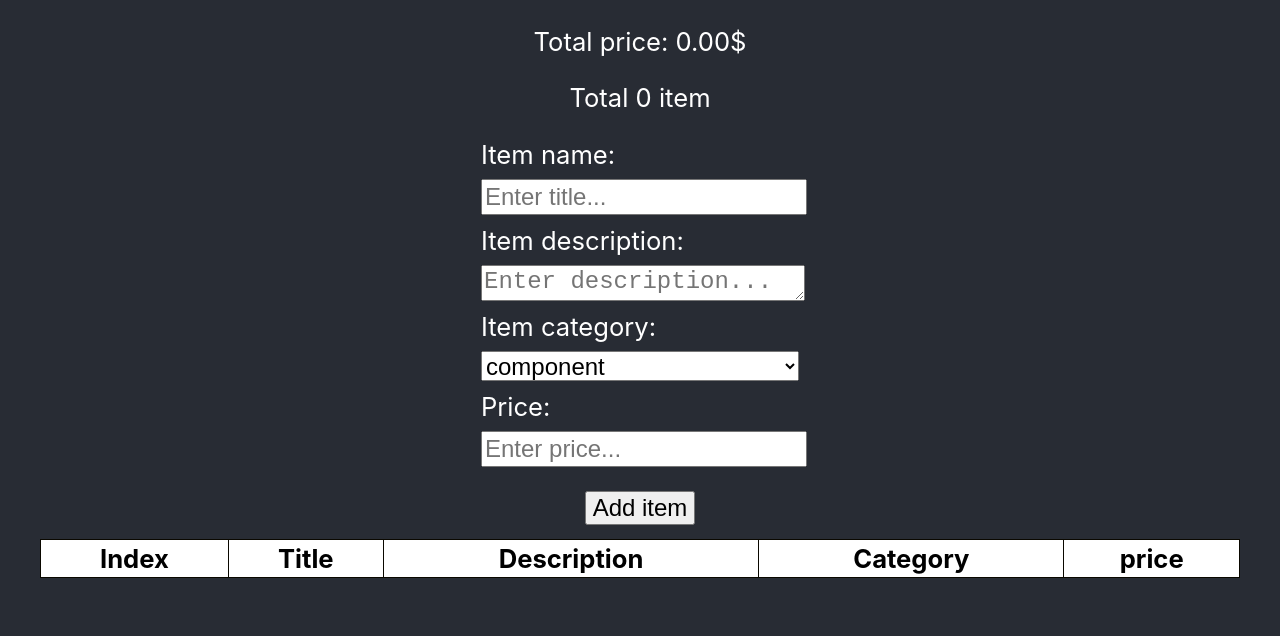
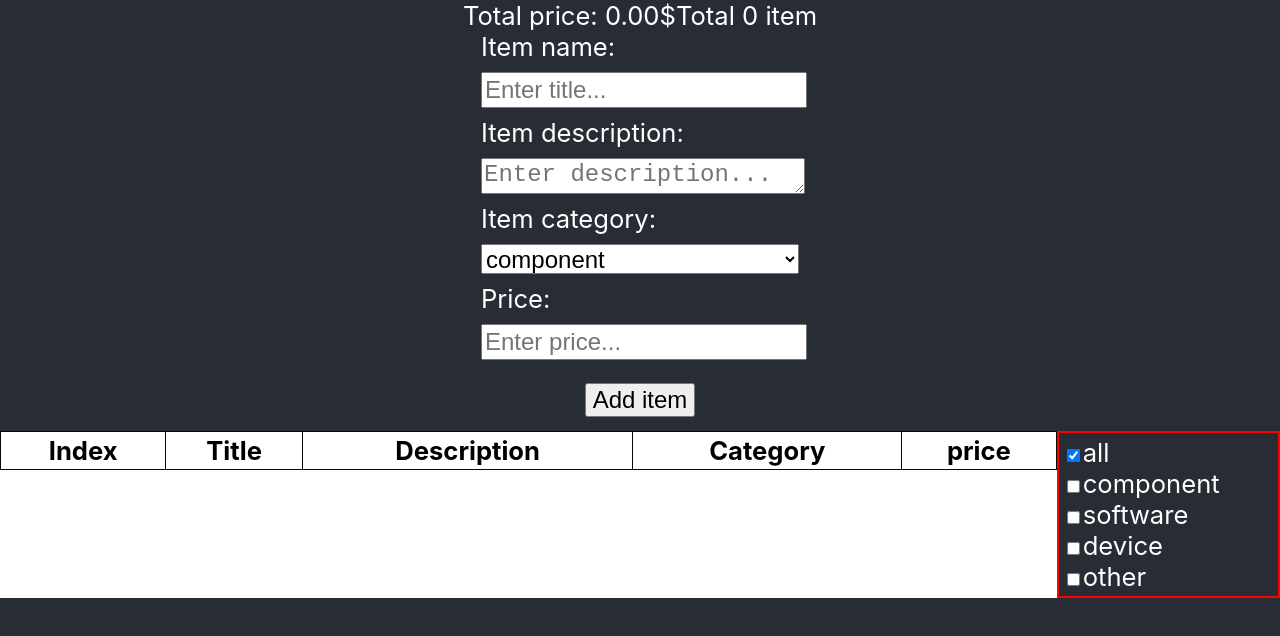
Before and after one commit to olaftarlowski/mdb-task, a React (Create React App) app: page / in a window 1280 px wide. Shown: the top 636 px of the page. Built offline with nearby package versions, Linux system fonts and the light colour scheme.

Commit message:
side menu component renders checkboxes, filtering through checkboxes applied

```diff
--- a/src/App.js
+++ b/src/App.js
@@ -2,6 +2,7 @@ import { useEffect, useState } from "react";
 import styled from "styled-components";
 import AddNewItem from "./components/AddNewItem/AddNewItem";
 import FullList from "./components/FullList/FullList";
+import SideMenu from "./components/SideMenu/SideMenu";
 
 const InitialWrapper = styled.div`
   text-align: center;
@@ -12,6 +13,17 @@ const InitialWrapper = styled.div`
   align-items: center;
   font-size: 1.6em;
   color: white;
+
+  p {
+    display: inline-block;
+    margin: 0;
+  }
+`;
+const MainContentWrapper = styled.div`
+  width: 100%;
+  display: flex;
+  flex-direction: row;
+  /* justify-content: center; */
 `;
 
 const getLocalStorage = () => {
@@ -26,7 +38,12 @@ const getLocalStorage = () => {
 const App = () => {
   const [fullList, setFullList] = useState(getLocalStorage());
   const [totalPrice, setTotalPrice] = useState(0);
-  // console.log(fullList);
+  const [
+    categoriesList,
+    //  setCategoriesList
+  ] = useState(["all", "component", "software", "device", "other"]);
+  const [activeCategories, setActiveCategories] = useState(["all"]);
+
   const countTotalPrice = (arr) =>
     arr.reduce(
       (previousValue, currentValue) => previousValue + +currentValue.price,
@@ -51,6 +68,39 @@ const App = () => {
     });
   };
 
+  const filterCheckbox = (checkbox) => {
+    if (checkbox === "all") {
+      setActiveCategories(["all"]);
+    }
+    if (activeCategories.includes(checkbox)) {
+      setActiveCategories((currentList) => {
+        const updatedList = currentList.filter(
+          (item) => item.toLowerCase() !== checkbox
+        );
+        if (updatedList.length === 0) {
+          setActiveCategories(["all"]);
+        } else {
+          return updatedList;
+        }
+        return updatedList;
+      });
+    } else {
+      setActiveCategories((prevState) => {
+        return [
+          ...prevState.filter((item) => item !== "all"),
+          checkbox.toLowerCase(),
+        ];
+      });
+    }
+  };
+
+  const filterFullList = fullList.filter((el) => {
+    if (activeCategories.includes("all")) {
+      return el;
+    }
+    return activeCategories.includes(el.category);
+  });
+
   return (
     <InitialWrapper>
       <div>
@@ -59,8 +109,18 @@ const App = () => {
           Total {fullList.length} {fullList.length > 1 ? "items" : "item"}
         </p>
       </div>
-      <AddNewItem addNewItem={addNewListItemHandler} />
-      <FullList dataList={fullList} deleteItem={deleteItemHandler} />
+      <AddNewItem
+        addNewItem={addNewListItemHandler}
+        categories={categoriesList}
+      />
+      <MainContentWrapper>
+        <FullList dataList={filterFullList} deleteItem={deleteItemHandler} />
+        <SideMenu
+          checkStatus={activeCategories}
+          categoriesList={categoriesList}
+          filterCheckbox={filterCheckbox}
+        />
+      </MainContentWrapper>
     </InitialWrapper>
   );
 };
--- a/src/components/AddNewItem/AddNewItem.js
+++ b/src/components/AddNewItem/AddNewItem.js
@@ -30,10 +30,7 @@ const AddNewItem = (props) => {
   const [price, setPrice] = useState(0);
   const [symbolsArr] = useState(["e", "E", "+", "-"]);
 
-  const [
-    categoriesList,
-    //  setCategoriesList
-  ] = useState(["all", "component", "software", "device", "other"]);
+
 
   const submitHandler = (e) => {
     e.preventDefault();
@@ -82,7 +79,7 @@ const AddNewItem = (props) => {
         value={category}
         onChange={(e) => setCategory(e.target.value)}
       >
-        {categoriesList.slice(1).map((option, index) => (
+        {props.categories.slice(1).map((option, index) => (
           <option key={index} value={option}>
             {option}
           </option>
--- /dev/null
+++ b/src/components/SideMenu/SideMenu.js
@@ -0,0 +1,34 @@
+import React from "react";
+import styled from "styled-components";
+const SideMenuWrapper = styled.aside`
+  text-align: start;
+  width: 20%;
+  padding: 4px;
+  border: 2px solid red;
+`;
+
+const SideMenu = (props) => {
+  const isIn = props.checkStatus;
+//   console.log(isIn);
+  return (
+    <SideMenuWrapper>
+      {props.categoriesList.map((itemName, index) => {
+        return (
+          <div key={index}>
+            <input
+              type="checkbox"
+              id={itemName}
+              name={itemName}
+              value={itemName}
+              checked={isIn.includes(itemName)}
+              onChange={() => props.filterCheckbox(itemName)}
+            />
+            <label htmlFor={itemName}>{itemName}</label>
+          </div>
+        );
+      })}
+    </SideMenuWrapper>
+  );
+};
+
+export default SideMenu;
```
